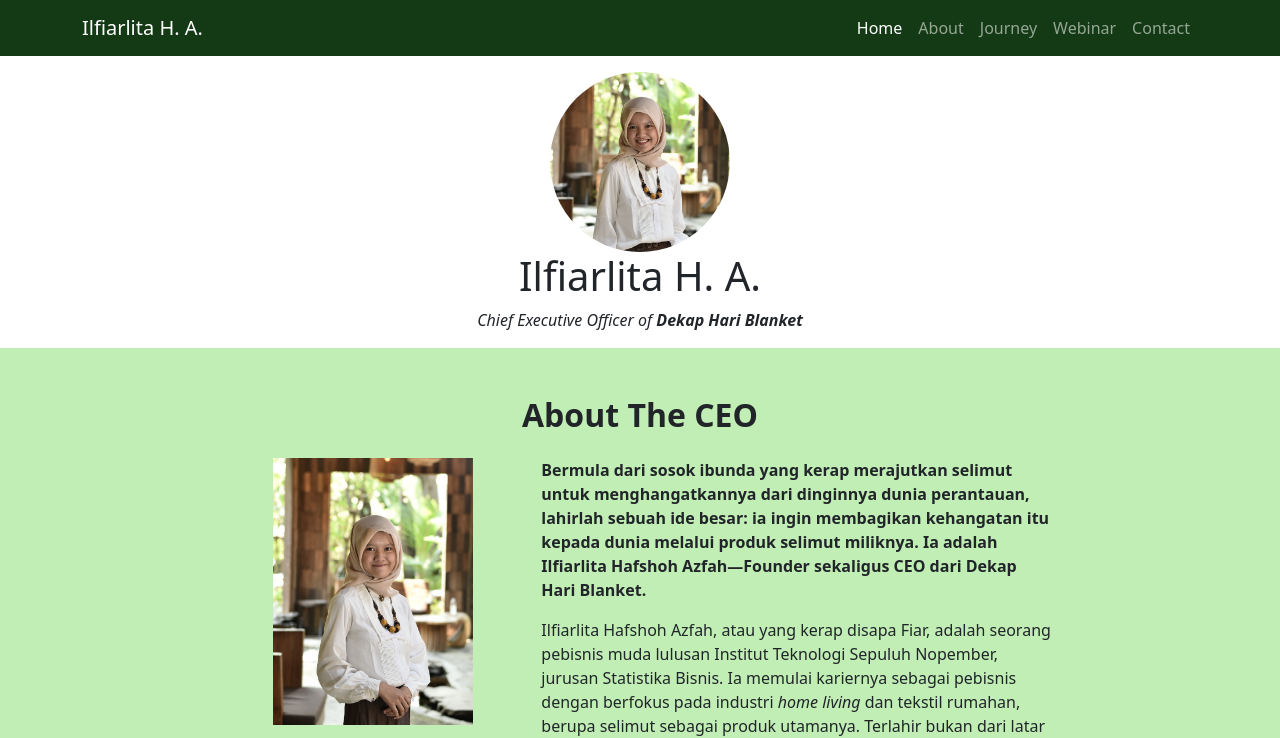
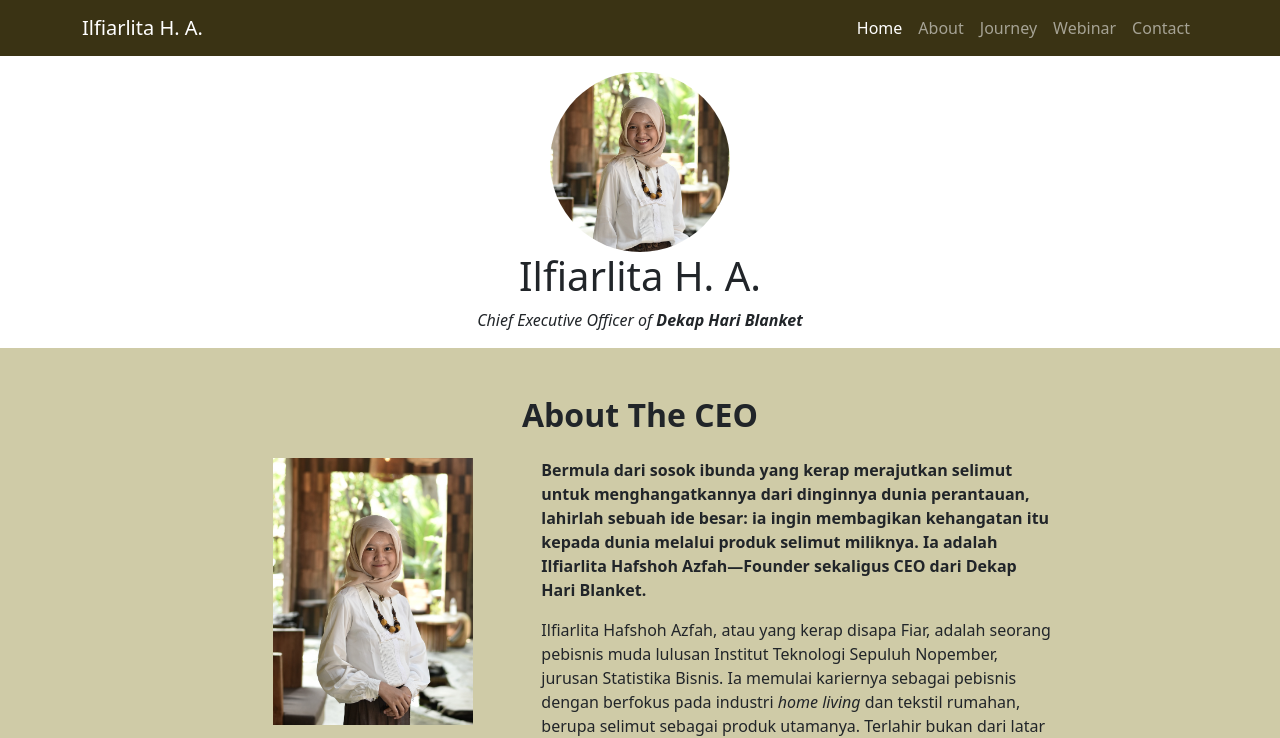
Before and after one commit to ilfiarlita/get-to-know, a plain HTML site: page index.html in a window 1280 px wide. Shown: the top 738 px of the page. Drawn offline with nearby package versions, Linux system fonts and the light colour scheme.

Commit message:
style.css

```diff
--- a/style.css
+++ b/style.css
@@ -1,6 +1,6 @@
 .special-color {
-    background-color: rgb(192, 238, 181);
+    background-color: rgb(207, 203, 167);
 }
 .dark-green {
-    background: rgb(20, 58, 21);
+    background: rgb(58, 51, 20);
 }
```
